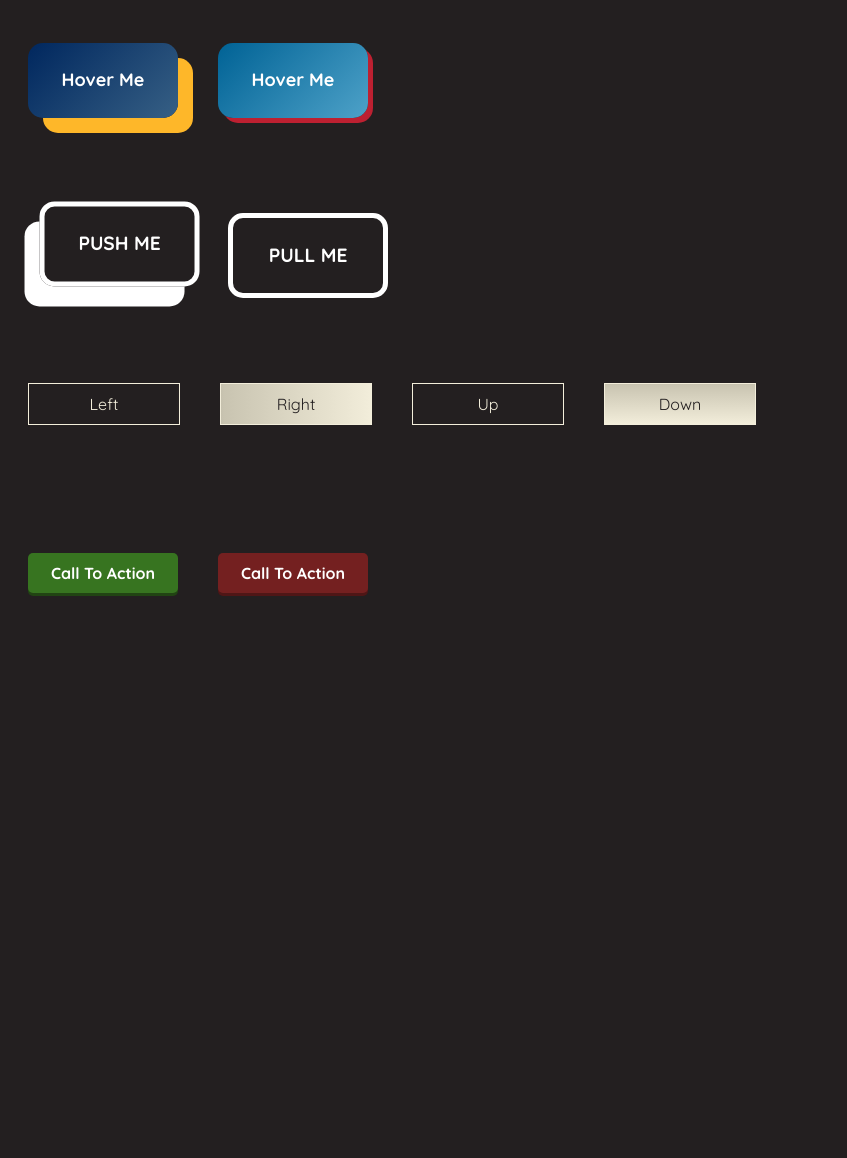
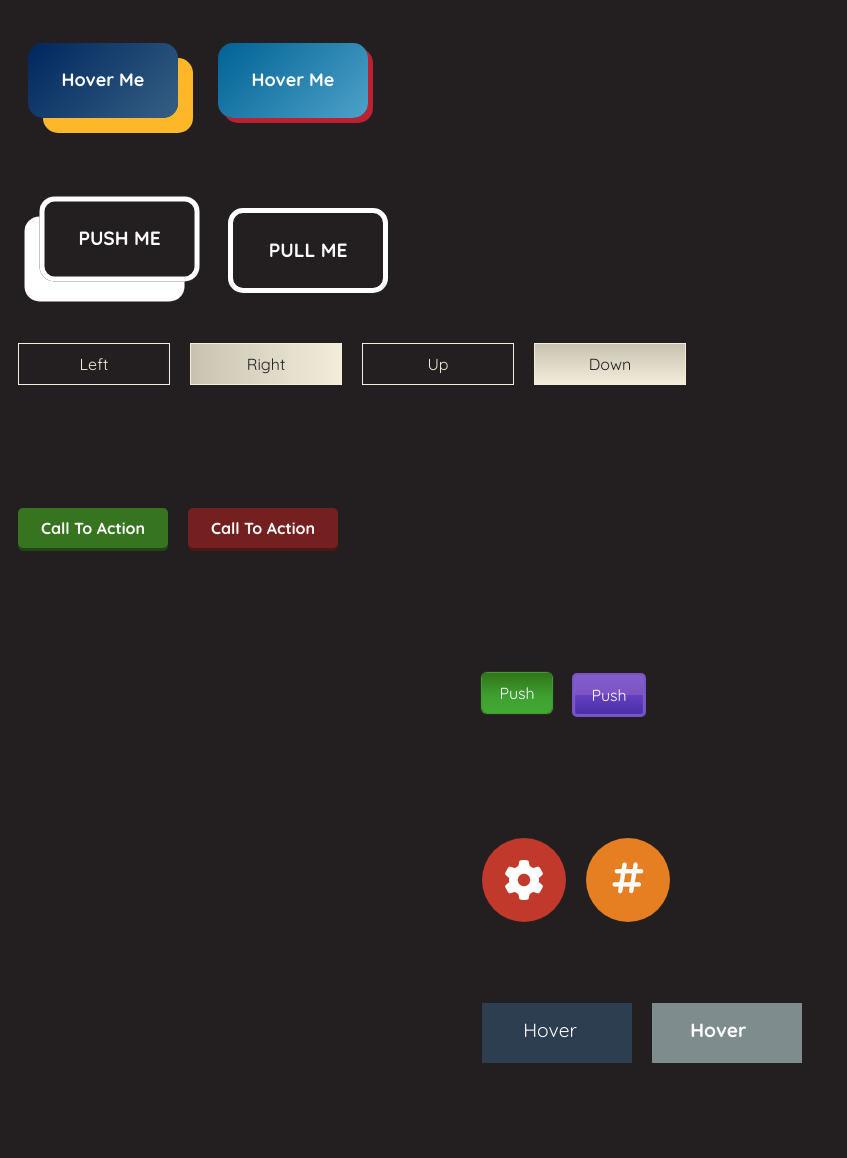
Before and after one commit to AlxCrmr/CSS, a plain HTML site: page buttons/buttons.html in a window 1280 px wide. Shown: the part 120-1278 px from the top of the page, without its empty margins (0-847 px from the left). Before the commit the page ends 811 px from the top, so only its background shows below. Drawn offline with Linux system fonts and the light colour scheme.

Commit message:
Creating CSS Buttons

```diff
--- a/buttons/buttons.css
+++ b/buttons/buttons.css
@@ -4,7 +4,7 @@ body {
   text-align: center;
 }
 
-h1{
+h1 {
   color: #FFF;
   font-size: 3rem;
   font-family: 'Righteous', cursive;
@@ -13,24 +13,38 @@ h1{
 
 .container {
   width: 800px;
-height: 170px;
+  height: 165px;
+}
+
+.column--pull-right {
+    float: right;
+}
+
+.column--pull-left {
+    float: left;
 }
 
 .btn {
   width: 150px;
   height: 50px;
-    margin: 40px 20px;
+  margin: 10px;
   cursor: pointer;
   float: left;
 }
 
-.btn1{
+.btn1, .btn2, .btn3, .btn4 {
+  margin: 40px 20px;
+}
+/* ===== HOVER GRADIENT BUTTONS ===== */
+.btn1, .btn2 {
   border-radius: 15px;
-    background: linear-gradient(-45deg, #00275E, #6D98AB,#00275E);
-    color: #FFF;
   font-size: 1.125rem;
   font-weight: 700;
   padding-top: 25px;
+  color: #FFF;
+}
+.btn1 {
+  background: linear-gradient(-45deg, #00275E, #6D98AB, #00275E);
   box-shadow: 15px 15px 0px #FEB729;
   transition: all .3s ease;
   background-size: 400% 400%;
@@ -42,13 +56,8 @@ height: 170px;
   animation: gradient 10s ease infinite;
 }
 
-.btn2{
-    border-radius: 15px;
-    background: linear-gradient(-45deg, #006295, #9BE1FB,#006295);
-    color: #FFF;
-    font-size: 1.125rem;
-    font-weight: 700;
-    padding-top: 25px;
+.btn2 {
+  background: linear-gradient(-45deg, #006295, #9BE1FB, #006295);
   box-shadow: 5px 5px 0px #BD2031;
   transition: all .3s ease;
   background-size: 400% 400%;
@@ -66,42 +75,38 @@ height: 170px;
   }
 }
 
-.btn3{
+/* ===== PUSH AND PULL ===== */
+.btn3, .btn4 {
   border-radius: 15px;
   color: #FFF;
   font-size: 1.2rem;
   font-weight: 700;
   padding-top: 25px;
+  text-transform: uppercase;
+  border: 5px solid #FFF;
+}
+.btn3 {
   box-shadow: -15px 20px 0px #FFF;
-    border: 5px solid #FFF;
   transition: all .3s ease;
-    text-transform: uppercase;
   transform: translate3d(0.6em, -0.6em, 0);
   transition: all .3s cubic-bezier(0.175, 0.885, 0.320, 1.275);
   transition-delay: 220ms;
 }
 
-.btn3:active{
+.btn3:active {
   box-shadow: 0px 0px 0px #FFF;
   transform: translate3d(0, 0, 0);
   transition: all .3s cubic-bezier(0.230, 1.000, 0.320, 1.000);
 }
 
-.btn4{
-    border-radius: 15px;
-    color: #FFF;
-    font-size: 1.2rem;
-    font-weight: 700;
-    padding-top: 25px;
+.btn4 {
   box-shadow: 0px 0px 0px #FFF;
-    border: 5px solid #FFF;
   transition: all .3s ease;
-    text-transform: uppercase;
   transform: translate3d(0, 0, 0);
   transition: all .2s cubic-bezier(0.230, 1.000, 0.320, 1.000);
 }
 
-.btn4:active{
+.btn4:active {
   box-shadow: -15px 20px 0px #FFF;
   transform: translate3d(0.6em, -0.6em, 0);
   transition: all 240ms cubic-bezier(0.175, 0.885, 0.320, 1.275);
@@ -114,23 +119,23 @@ height: 170px;
   height: 30px;
 }
 
-.btn5{
+.btn5 {
   color: #F3EEDB;
   border: solid #F3EEDB 1px;
   background: linear-gradient(270deg, #F3EEDB, #c9c4b1, #231F20, #231F20);
   background-color: #231F20;
-    background-position: 1% 50%  ;
+  background-position: 1% 50%;
   background-size: 300% 300%;
   transition: all .7s ease-out;
 }
 
-.btn5:hover{
-    color:#231F20;
-    background-position: 99% 50%
+.btn5:hover {
+  color: #231F20;
+  background-position: 99% 50%;
 }
 
-.btn6{
-    color:#231F20;
+.btn6 {
+  color: #231F20;
   border: solid #F3EEDB 1px;
   background: linear-gradient(270deg, #F3EEDB, #c9c4b1, #231F20, #231F20);
   background-color: #231F20;
@@ -139,12 +144,12 @@ height: 170px;
   transition: all .7s ease-out;
 }
 
-.btn6:hover{
+.btn6:hover {
   color: #F3EEDB;
   background-position: 1% 50%;
 }
 
-.btn7{
+.btn7 {
   color: #F3EEDB;
   border: solid #F3EEDB 1px;
   background: linear-gradient(0deg, #F3EEDB, #c9c4b1, #231F20, #231F20);
@@ -154,28 +159,28 @@ height: 170px;
   transition: all .7s ease-out;
 }
 
-.btn7:hover{
-    color:#231F20;
+.btn7:hover {
+  color: #231F20;
   background-position: 99% 99%;
 }
 
-.btn8{
+.btn8 {
   color: #F3EEDB;
   border: solid #F3EEDB 1px;
   background: linear-gradient(0deg, #F3EEDB, #c9c4b1, #231F20, #231F20);
   background-size: 300% 300%;
   transition: all .7s ease-out;
-    color:#231F20;
+  color: #231F20;
   background-position: 99% 99%;
 }
 
-.btn8:hover{
+.btn8:hover {
   color: #F3EEDB;
   background-position: 1% 1%;
 }
 
-/* ===== CALL TO ACTION BTNS ===== */
-.btn9, .btn10{
+/* ===== CALL TO ACTION BUTTONS ===== */
+.btn9, .btn10 {
   padding-top: 10px;
   height: 30px;
   border-radius: 5px;
@@ -183,10 +188,14 @@ height: 170px;
   font-weight: 700;
 }
 
-.btn9{
+.btn9 {
   background-color: #377420;
   box-shadow: 0px 3px 0px #214413;
   animation: wiggle infinite 5s;
+}
+.btn9:active {
+    position: relative;
+    top:1px;
 }
 
 @keyframes wiggle {
@@ -199,36 +208,196 @@ height: 170px;
   4% {
     transform: rotate(1deg);
   }
-    5%{
+  5% {
     transform: rotate(0deg);
   }
-    100%{
+  100% {
     transform: rotate(0deg);
   }
 }
 
-.btn10{
+.btn10 {
   background-color: #742020;
   box-shadow: 0px 3px 0px #4f1616;
   animation: pulse infinite 5s;
 }
+.btn10:active {
+    position: relative;
+    top:1px;
+}
 @keyframes pulse {
   0% {
-        transform:scale(1);
+    transform: scale(1);
   }
   3% {
-        transform:scale(1.05);
+    transform: scale(1.05);
   }
   4% {
-        transform:scale(1);
+    transform: scale(1);
   }
-    5%{
-        transform:scale(1.05);
+  5% {
+    transform: scale(1.05);
   }
-    6%{
-        transform:scale(1);
+  6% {
+    transform: scale(1);
   }
-    100%{
-        transform:scale(1);
+  100% {
+    transform: scale(1);
   }
 }
+
+/* ===== PUSH BUTTONS ===== */
+.btn11, .btn12 {
+  height: 30px;
+  width: 70px;
+  border-radius: 5px;
+  color: #FFF;
+  padding-top: 10px;
+  border: 1px solid;
+  border-color: #4a2f8c #482e89 #3c2672;
+}
+
+.btn11 {
+  box-shadow: 0px 0px 1px 1px rgba(66, 169, 51, 1);
+  border: none;
+  background: linear-gradient(to bottom, #31741b 0%, #3fa131 60%, #42a933 100%);
+}
+.btn11:active {
+  background: linear-gradient(to bottom, #42a933 0%, #3fa131 50%, #31741b 100%);
+}
+.btn12 {
+  border: 2px solid #7753c5;
+  box-shadow: inset 0px 0px 1px 1px rgba(130, 94, 201, 1);
+  background: linear-gradient(
+    to bottom,
+    #825ec9 0%,
+    #7d53c5 50%,
+    #6440be 50%,
+    #482da8 100%
+  );
+}
+.btn12:active {
+  background: linear-gradient(
+    to bottom,
+    #482da8 0%,
+    #6440be 50%,
+    #7d53c5 50%,
+    #825ec9 100%
+  );
+}
+
+/* ===== ROTATING BUTTONS ===== */
+
+.btn13, .btn14 {
+  border-radius: 50%;
+  width: 80px;
+  height: 80px;
+  color: #FFF;
+}
+
+.btn13 {
+  background-color: #c0392b;
+  font-size: 2.5rem;
+  transition: all .2s ease;
+  border: 2px solid transparent;
+}
+.btn13 i {
+  margin: 20px;
+}
+
+.btn13:hover {
+  background-color: #FFF;
+  border: 2px solid #c0392b;
+  color: #c0392b;
+  transform: rotate(50deg) scale(1.1);
+  box-shadow: 5px 5px 5px 0px rgba(0, 0, 0, 0.5);
+}
+
+.btn14 {
+  background-color: #E67E22;
+  font-size: 2.2rem;
+  transition: all .2s ease;
+  border: 2px solid transparent;
+}
+.btn14 i {
+  margin: 20px;
+}
+
+.btn14:hover {
+  background-color: #FFF;
+  border: 2px solid #E67E22;
+  color: #E67E22;
+  transform: rotate(50deg) scale(1.1);
+  box-shadow: 5px 5px 5px 0px rgba(0, 0, 0, 0.5);
+}
+
+/* ===== HOVER ARROW BUTTONS ===== */
+
+.btn15, .btn16 {
+  width: 150px;
+  height: 30px;
+  color: #FFF;
+  padding: 15px 0;
+  font-size: 1.2rem;
+}
+
+.btn15 {
+  background-color: #2c3e50;
+}
+
+.btn15 span {
+  transition: .3s;
+}
+
+.btn15 span::after {
+  content: '\00bb';
+  opacity: 0;
+  transition: .3s;
+}
+
+.btn15:hover span {
+  padding-right: 10px;
+}
+.btn15:hover span:after {
+  opacity: 1;
+}
+
+.btn16 {
+  background-color: #7f8c8d;
+  font-weight: 700;
+}
+
+.btn16 i {
+  opacity: 0;
+  font-size: 1rem;
+  padding-left: 2px;
+}
+
+.btn16:hover i {
+  opacity: 1;
+  transition: .3s;
+  position: relative;
+  top: 1px;
+  animation: point 2s infinite ease;
+}
+
+@keyframes point {
+  0% {
+    left: 0;
+  }
+  5% {
+    left: 5px;
+  }
+  10% {
+    left: 0;
+  }
+  15% {
+    left: 5px;
+  }
+  20% {
+    left: 0;
+  }
+  100% {
+    left: 0;
+  }
+}
--- a/buttons/buttons.html
+++ b/buttons/buttons.html
@@ -5,10 +5,13 @@
         <title>Button designs</title>
         <link rel="stylesheet" href="buttons.css">
         <link href="https://fonts.googleapis.com/css?family=Quicksand:400,700|Righteous" rel="stylesheet">
+        <script src="https://use.fontawesome.com/fa4e67e080.js"></script>
     </head>
     <body>
         <h1>Button Styles</h1>
-        <div class="container">
+        <div class="row">
+            <div class="column column--pull-left">
+                <div class="container ">
                     <div class="btn btn1">Hover Me</div>
                     <div class="btn btn2">Hover Me</div>
                 </div>
@@ -29,5 +32,27 @@
                     <div class="btn btn9">Call To Action</div>
                     <div class="btn btn10">Call To Action</div>
                 </div>
+            </div>
+
+            <div class="column column--pull-right">
+                <div class="container">
+                    <div class="btn btn11">Push</div>
+                    <div class="btn btn12">Push</div>
+                </div>
+
+                <div class="container">
+                    <div class="btn btn13"><i class="fa fa-cog" aria-hidden="true"></i></div>
+                    <div class="btn btn14"><i class="fa fa-hashtag" aria-hidden="true"></i></div>
+                </div>
+
+                <div class="container">
+                    <div class="btn btn15"><span>Hover </span></div>
+                    <div class="btn btn16">Hover <i class="fa  fa-chevron-right" aria-hidden="true"></i></div>
+                </div>
+
+            </div> <!-- column -->
+        </div> <!-- row -->
+
+
     </body>
 </html>
```
Lines whose indentation alone changed are shown as unchanged.
